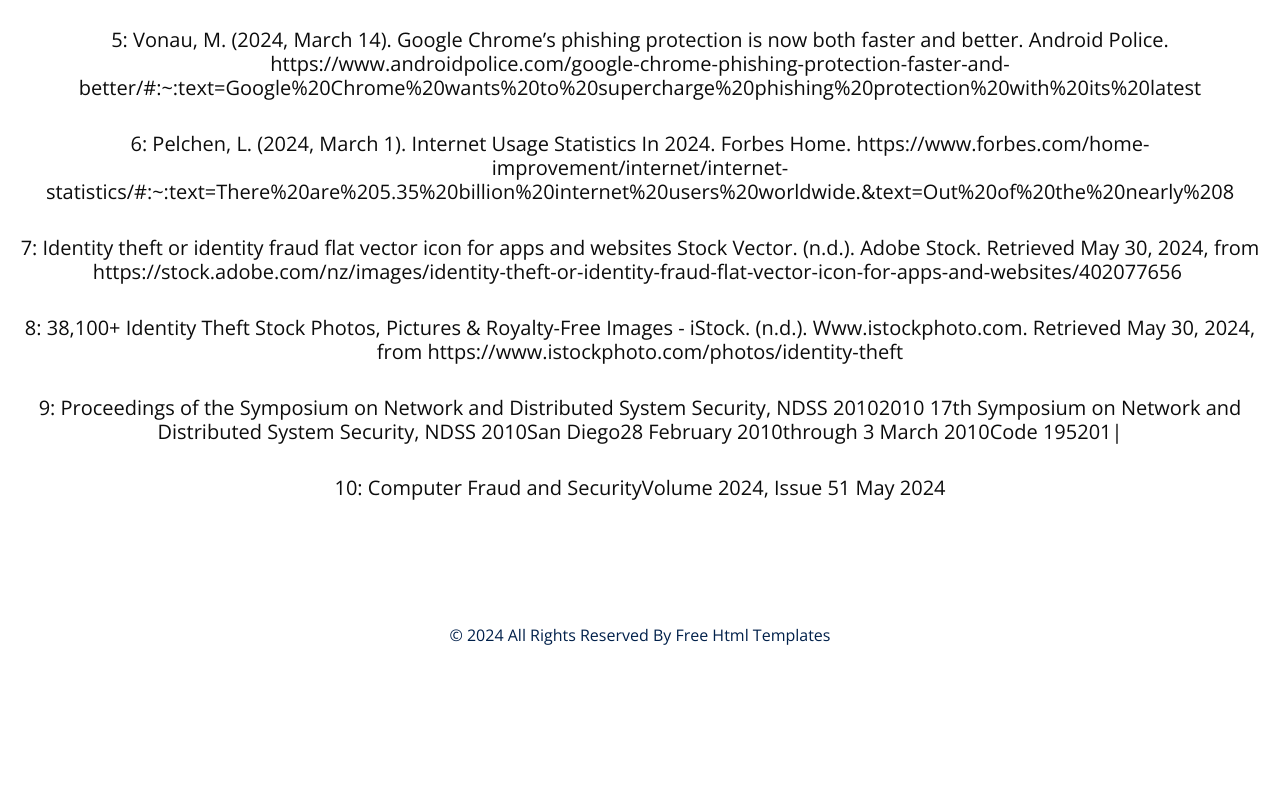
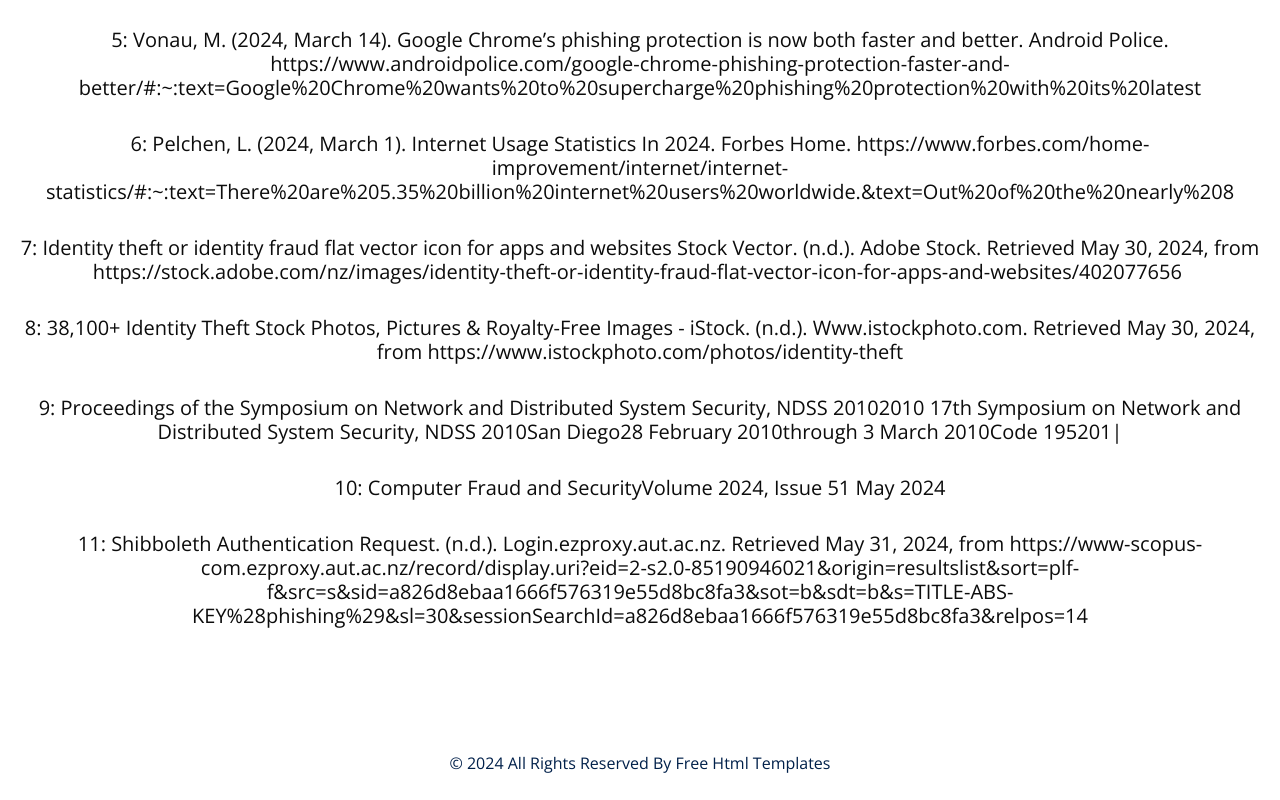
Before and after one commit to swagushi/501-Assignment-Website, a plain HTML site: page Refrences.html in a window 1280 px wide. Shown: the part 544-1344 px from the top of the page. Before the commit the page ends 1216 px from the top, so only its background shows below. Drawn offline with nearby package versions, Linux system fonts and the light colour scheme; some packages are replaced by stand-ins of ours.

Commit message:
Update Refrences.html
Reference 7-11 scopus references for tech / topic

```diff
--- a/Refrences.html
+++ b/Refrences.html
@@ -152,6 +152,11 @@
     <h5>
      10:  Computer Fraud and SecurityVolume 2024, Issue 51 May 2024
     </h5>
+    <br>
+    <h5>
+     11: Shibboleth Authentication Request. (n.d.). Login.ezproxy.aut.ac.nz. Retrieved May 31, 2024, from https://www-scopus-com.ezproxy.aut.ac.nz/record/display.uri?eid=2-s2.0-85190946021&origin=resultslist&sort=plf-f&src=s&sid=a826d8ebaa1666f576319e55d8bc8fa3&sot=b&sdt=b&s=TITLE-ABS-KEY%28phishing%29&sl=30&sessionSearchId=a826d8ebaa1666f576319e55d8bc8fa3&relpos=14
+    </h5>
+
   </section>
 
   <!-- end service section -->
```
